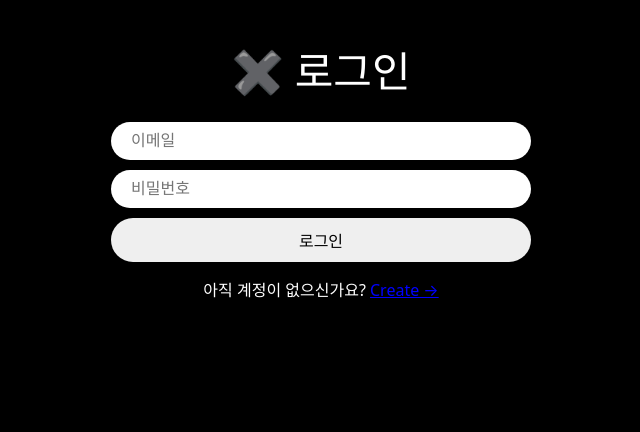
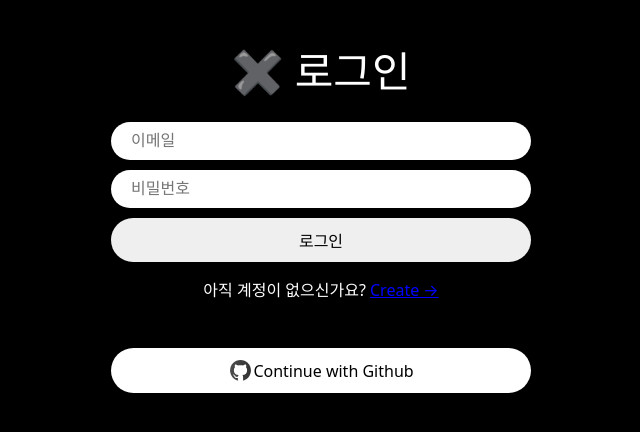
Before and after one commit to KHY90/firebase_practice, a React (Vite) app: page /login in a window 1280 px wide. Shown: the top 432 px of the page, without its empty margins (319-959 px from the left). Built offline with nearby package versions, Linux system fonts and the light colour scheme.

Commit message:
깃허브 로그인인

```diff
--- /dev/null
+++ b/src/components/github-btn.tsx
@@ -0,0 +1,43 @@
+import { GithubAuthProvider, signInWithPopup } from "firebase/auth";
+import { styled } from "styled-components";
+import { auth } from "../firebase";
+import { useNavigate } from "react-router-dom";
+
+const Button = styled.span`
+    background-color: white;
+    font-weight: 500;
+    padding: 10px 20px;
+    border-radius: 50px;
+    color: black;
+    border: 0;
+    display: flex;
+    align-items: center;
+    justify-content: center;
+    width: 100%;
+    margin-top: 50px;
+    cursor: pointer;
+`;
+
+const Logo = styled.img`
+    height: 25px;
+`;
+
+export default function GithubButton() {
+    const navigate = useNavigate();
+    const onClick = async () => {
+        try {
+            const provider = new GithubAuthProvider();
+            await signInWithPopup(auth, provider);
+            navigate("/");
+        } catch (error) {
+            console.error(error)
+        }
+    }
+
+    return (
+        <Button onClick={onClick}>
+            <Logo src="/github.svg" />
+            Continue with Github
+        </Button>
+    );
+}
--- a/src/routes/login.tsx
+++ b/src/routes/login.tsx
@@ -4,6 +4,7 @@
 import { signInWithEmailAndPassword } from "firebase/auth";
 import { auth } from "../firebase";
 import { Error, Input, Switcher, Title, Wrapper } from "../components/auth-components";
+import GithubButton from "../components/github-btn";
 
 export default function CreateAccount() {
     const navigate = useNavigate();
@@ -52,6 +53,7 @@
                 Create &rarr;
              </ Link>
         </Switcher>
+        <GithubButton />
     </Wrapper>
     );
 }
```
Also changed, not shown: public/github.svg (added).
